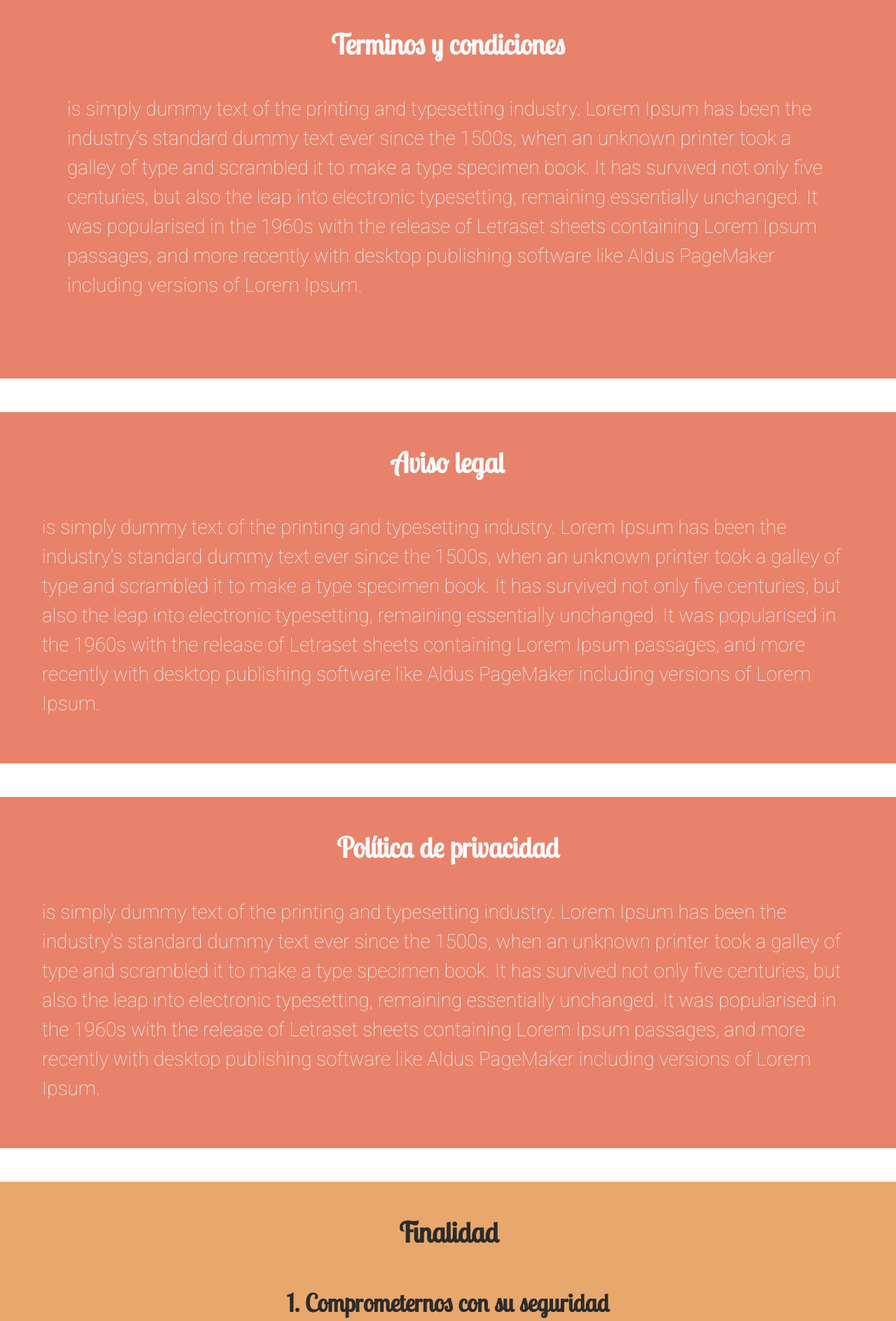
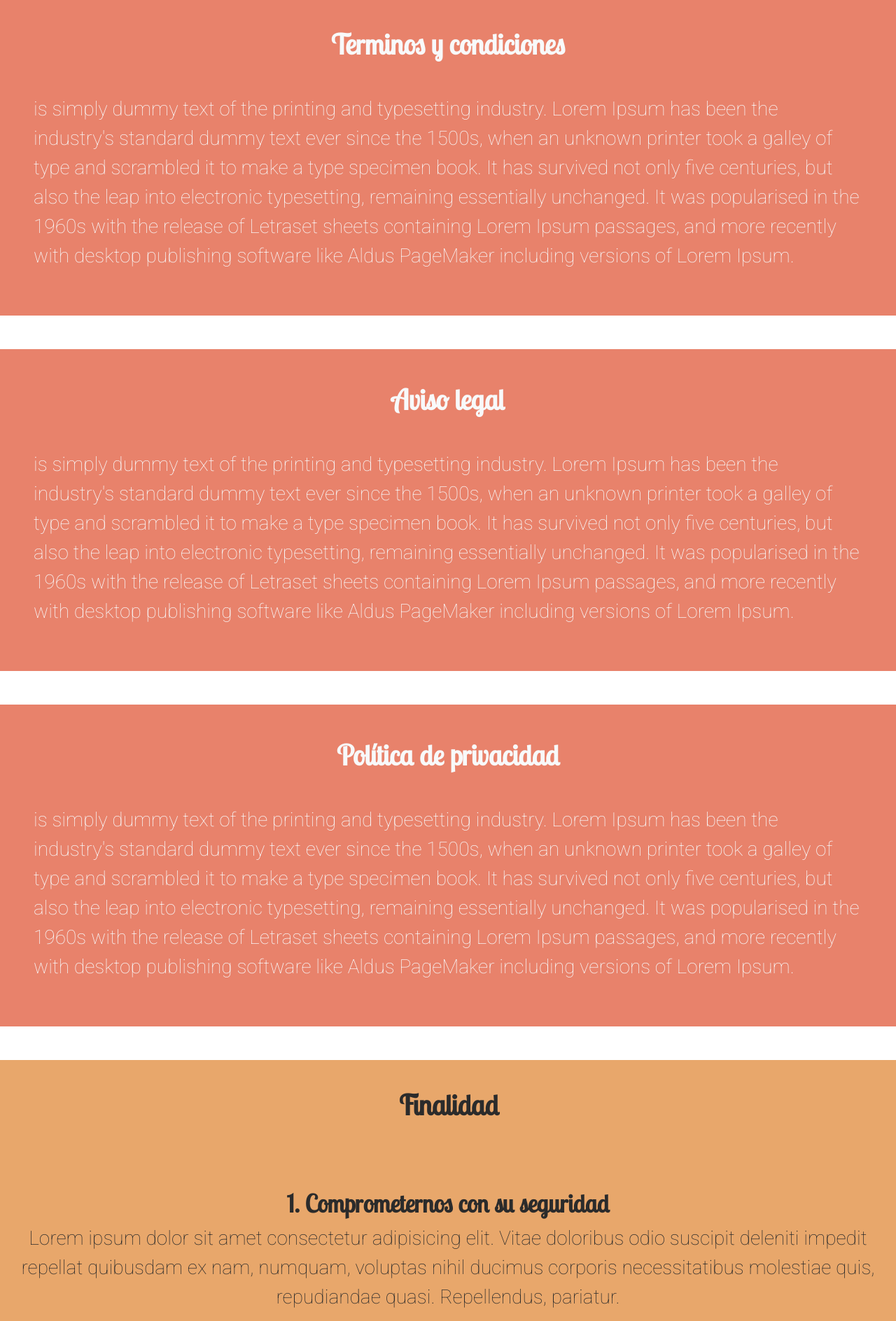
Before and after one commit to JuanEladio04/CSI_Restaurant, a PHP site: page /view/terminosCondiciones.php in a window 1280 px wide. Shown: the part 73-1961 px from the top of the page at 70% size. Run offline with PHP 8.4, Linux system fonts and the light colour scheme; style sheets or scripts are compiled from the project's sources; some libraries are stand-ins or nearby versions.

Commit message:
feat(commit) Added some changes to terminosCondiciones and aboutUs pages. Added a change on articulo.scsss

```diff
--- a/scss/components/_articulo.scss
+++ b/scss/components/_articulo.scss
@@ -14,6 +14,7 @@
     h1{
         font-family: $headings-font-family;
         color: $dark !important;
+        padding: 40px;
     }
     h2{
         font-family: $headings-font-family;
--- a/view/aboutUs.php
+++ b/view/aboutUs.php
@@ -10,7 +10,7 @@
     <?php include("../includes/navigation.php"); ?>
     <div class="container-fluid">
 
-        <section class="row row-md-6 mb-5 p-5 bg-danger">
+        <section class="row row-md-6 mb-5 mt-5 bg-danger">
             <article class="articulo col p-5">
                 <h1 class="mt-3 text-center">Sobre nosotros...</h1>
                 <p class="mt-5">Lorem ipsum dolor sit amet, consectetur adipiscing elit, sed do
--- a/view/terminosCondiciones.php
+++ b/view/terminosCondiciones.php
@@ -12,7 +12,7 @@
 
         <div class="container-fluid">
 
-            <section class="row row-md-6 mb-5 p-5 bg-info">
+            <section class="row row-md-6 mb-5 mt-5 bg-info">
                 <article class="articulo col p-5">
                     <h1 class="mt-3 text-center">Terminos y condiciones</h1>
                     <p class="mt-5">is simply dummy text of the printing and typesetting industry. Lorem Ipsum has been the
@@ -26,8 +26,8 @@
             </section>
 
 
-            <section class="row row-md-6 mb-5 p-5 bg-info">
-                <article class="articulo col">
+            <section class="row row-md-6 mb-5 mt-5 bg-info">
+                <article class="articulo col p-5">
                     <h1 class="text-center">Aviso legal</h1>
                     <p class="mt-5">is simply dummy text of the printing and typesetting industry. Lorem Ipsum has been the
                         industry's standard dummy text ever since the 1500s, when an unknown printer took a galley of
@@ -40,8 +40,8 @@
             </section>
 
 
-            <section class="row row-md-6 mb-5 p-5 bg-info">
-                <article class="articulo col">
+            <section class="row row-md-6 mb-5 mt-5 bg-info">
+                <article class="articulo col p-5">
                     <h1 class="text-center">Política de privacidad</h1>
                     <p class="mt-5">is simply dummy text of the printing and typesetting industry. Lorem Ipsum has been the
                         industry's standard dummy text ever since the 1500s, when an unknown printer took a galley of
@@ -54,7 +54,7 @@
             </section>
 
 
-            <section class="row row-md-6 mb-5 bg-secondary p-5 mt-5">
+            <section class="row row-md-6 mb-5 mt-5 bg-secondary">
                 <article class="articuloTC">
                     <h1 class="text-center">Finalidad</h1>
                 </article>
@@ -84,17 +84,13 @@
                 </article>
                 <article class="articuloTC">
                     <h2 class="text-center mt-5">4. Proovedores y terceros</h2>
-                    <p class="text-center"> Lorem ipsum dolor sit amet consectetur adipisicing elit. Vitae doloribus odio
+                    <p class="text-center mb-5"> Lorem ipsum dolor sit amet consectetur adipisicing elit. Vitae doloribus odio
                         suscipit deleniti
                         impedit repellat quibusdam ex nam, numquam, voluptas nihil ducimus corporis necessitatibus
                         molestiae quis, repudiandae quasi. Repellendus, pariatur.
                     </p>
                 </article>
             </section>
-
-
-
-
         </div>
         <?php include("../includes/footer.php"); ?>
 
```
